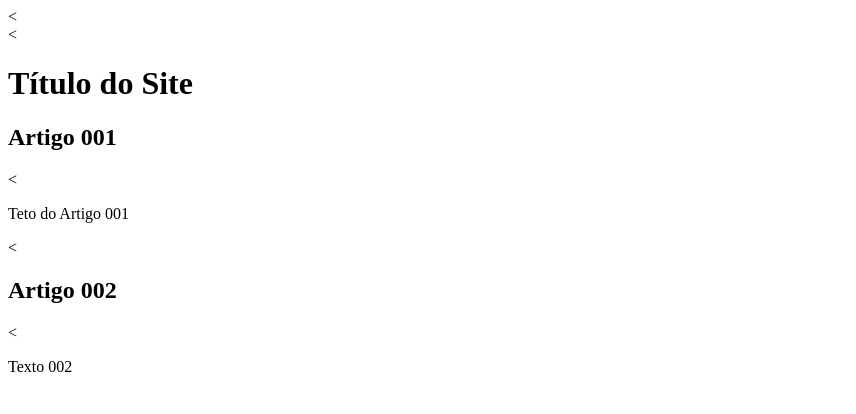
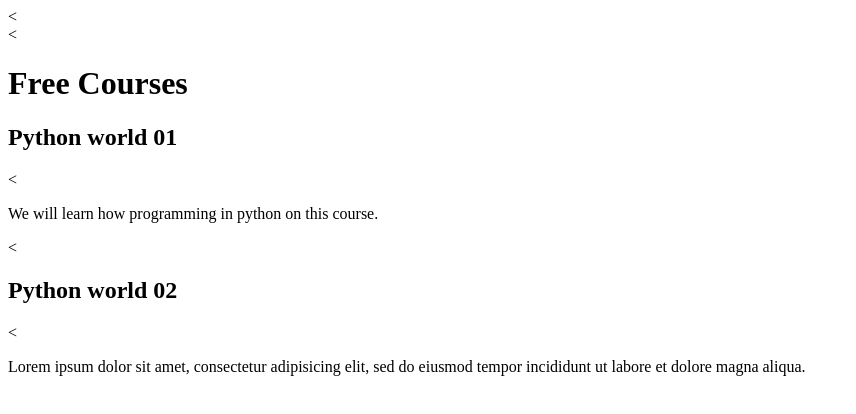
Before and after one commit to DeNiro-Pascoal/SiteProject, a plain HTML site: page index.html in a window 1280 px wide. Shown: the whole page, without its empty margins (0-856 px from the left). Drawn offline with Linux system fonts and the light colour scheme.

Commit message:
First Steps
Writing the content for the course

```diff
--- a/index.html
+++ b/index.html
@@ -7,15 +7,16 @@
   <body>
     <main>
       <header>
-        <<h1>Título do Site</h1>
+        <<h1>Free Courses</h1>
       </header>
       <article class="">
-        <h2>Artigo 001</h2>
-        <<p>Teto do Artigo 001</p>
+        <h2>Python world 01</h2>
+        <<p>We will learn how programming in python on this course.</p>
       </article>
       <<article class="">
-        <h2>Artigo 002</h2>
-        <<p>Texto 002</p>
+        <h2>Python world 02</h2>
+        <<p>Lorem ipsum dolor sit amet, consectetur adipisicing elit,
+           sed do eiusmod tempor incididunt ut labore et dolore magna aliqua.</p>
       </article>
     </main>
   </body>
```
